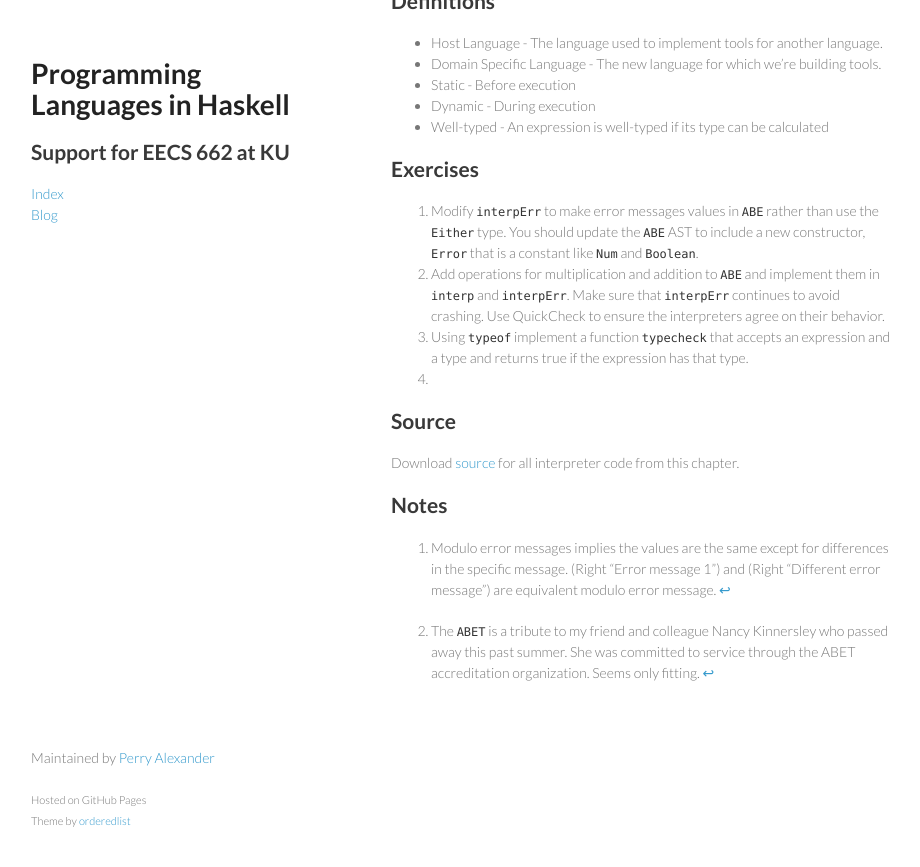
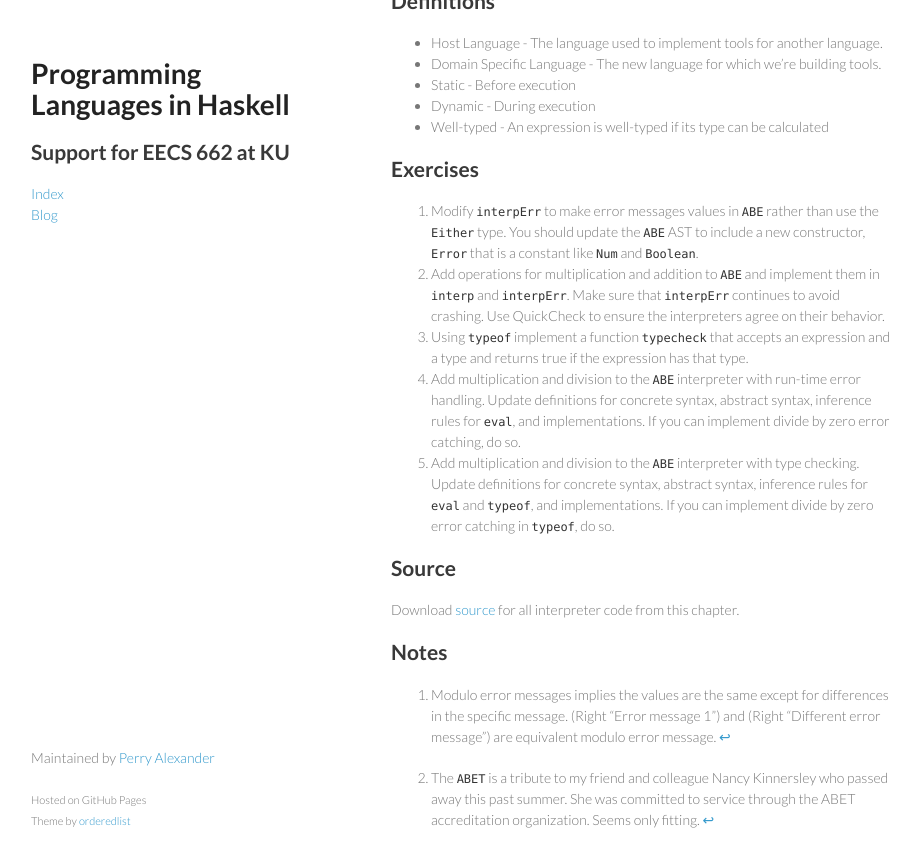
Before and after one commit to ku-sldg/plih, a Jekyll site: the page built from _posts/2016-06-13-Failure.md, in a window 1280 px wide and 900 px high, scrolled down 11729 px. Shown: the top 867 px of the window, without its empty margins (179-1099 px from the left). Built offline with Jekyll 4.4.1, drawn with Linux system fonts in a browser that asks for light colours; formulas are drawn with MathJax 3.

Commit message:
added two exercises to Failure chapter

```diff
--- a/_posts/2016-06-13-Failure.md
+++ b/_posts/2016-06-13-Failure.md
@@ -469,7 +469,8 @@ An interesting question is whether the `ABE` interpreters can be made equivalent
 1. Modify `interpErr` to make error messages values in `ABE` rather than use the `Either` type.  You should update the `ABE` AST to include a new constructor, `Error` that is a constant like `Num` and `Boolean`.
 2. Add operations for multiplication and addition to `ABE` and implement them in `interp` and `interpErr`.  Make sure that `interpErr` continues to avoid crashing.  Use QuickCheck to ensure the interpreters agree on their behavior.
 3. Using `typeof` implement a function `typecheck` that accepts an expression and a type and returns true if the expression has that type.
-4.
+4. Add multiplication and division to the `ABE` interpreter with run-time error handling.  Update definitions for concrete syntax, abstract syntax, inference rules for `eval`, and implementations.  If you can implement divide by zero error catching, do so.
+5. Add multiplication and division to the `ABE` interpreter with type checking.  Update definitions for concrete syntax, abstract syntax, inference rules for `eval` and `typeof`, and implementations.  If you can implement divide by zero error catching in `typeof`, do so.
 
 ## Source
 
```
